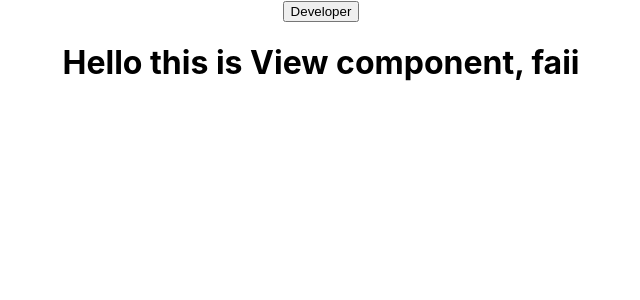
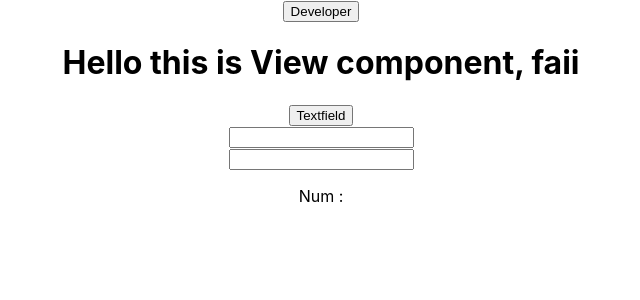
Before and after one commit to faiichann/mit-app, a React (Create React App) app: page / in a window 1280 px wide. Shown: the top 300 px of the page, without its empty margins (319-959 px from the left). Built offline with nearby package versions, Linux system fonts and the light colour scheme.

Commit message:
เก็บค่า Number
ทำให้ค่าไปอยู่ใน style ไม่ได้

```diff
--- a/package.json
+++ b/package.json
@@ -3,6 +3,7 @@
   "version": "0.1.0",
   "private": true,
   "dependencies": {
+    "chokidar": "^3.5.1",
     "history": "^5.0.0",
     "react": "^17.0.2",
     "react-dom": "^17.0.2",
@@ -10,6 +11,7 @@
     "@testing-library/jest-dom": "^5.11.4",
     "@testing-library/react": "^11.1.0",
     "@testing-library/user-event": "^12.1.10",
+    "watchpack-chokidar2": "^2.0.1",
     "web-vitals": "^1.0.1"
   },
   "scripts": {
--- a/src/App.js
+++ b/src/App.js
@@ -1,12 +1,29 @@
 import './App.css';
 import View from './component/View'
 import history from  './history'
+import Textfield from './component/Textfield'
+import React ,{useState} from 'react'
+
 
 function App() {
+  const [data, setData] = useState({num:''})
+  const divStyle = {
+    width:'{data.number}',
+    height:'{data.number}'
+  };
   return (
     <div className="App">
         <button onClick={() => history.push('/Dev')}>Developer</button>
         <View name="faii"/>
+       <Textfield/>
+       <div >
+       <input style={divStyle} type='text'></input>
+       </div>
+       <input type='number' id='nums' value={data.number} onChange={e => setData ({...data, number: e.target.value})}></input>
+       <p >
+         Num : {data.number}
+       </p>
+
     </div>
   )
 }
--- /dev/null
+++ b/src/Textfieldcss.css
@@ -0,0 +1,3 @@
+.inputnum{
+    font-size: 12px;
+}
--- /dev/null
+++ b/src/component/Textfield.js
@@ -0,0 +1,13 @@
+import React  from 'react'
+
+  const Textfield = () => {
+    return <>
+        <button>
+            Textfield
+        </button>
+
+    </>
+
+  }
+
+  export default Textfield
```
Also changed, not shown: 2 other files (tests, documents, lock files or other folders).
